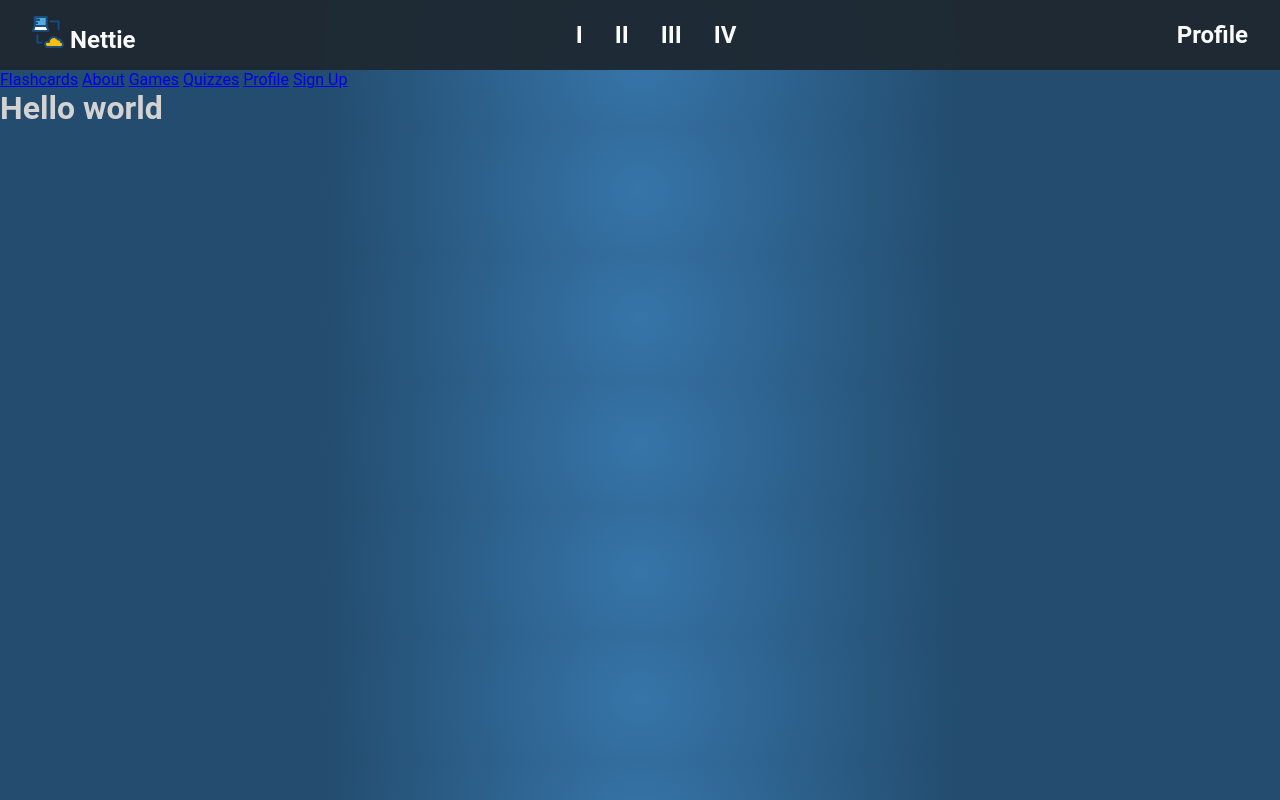
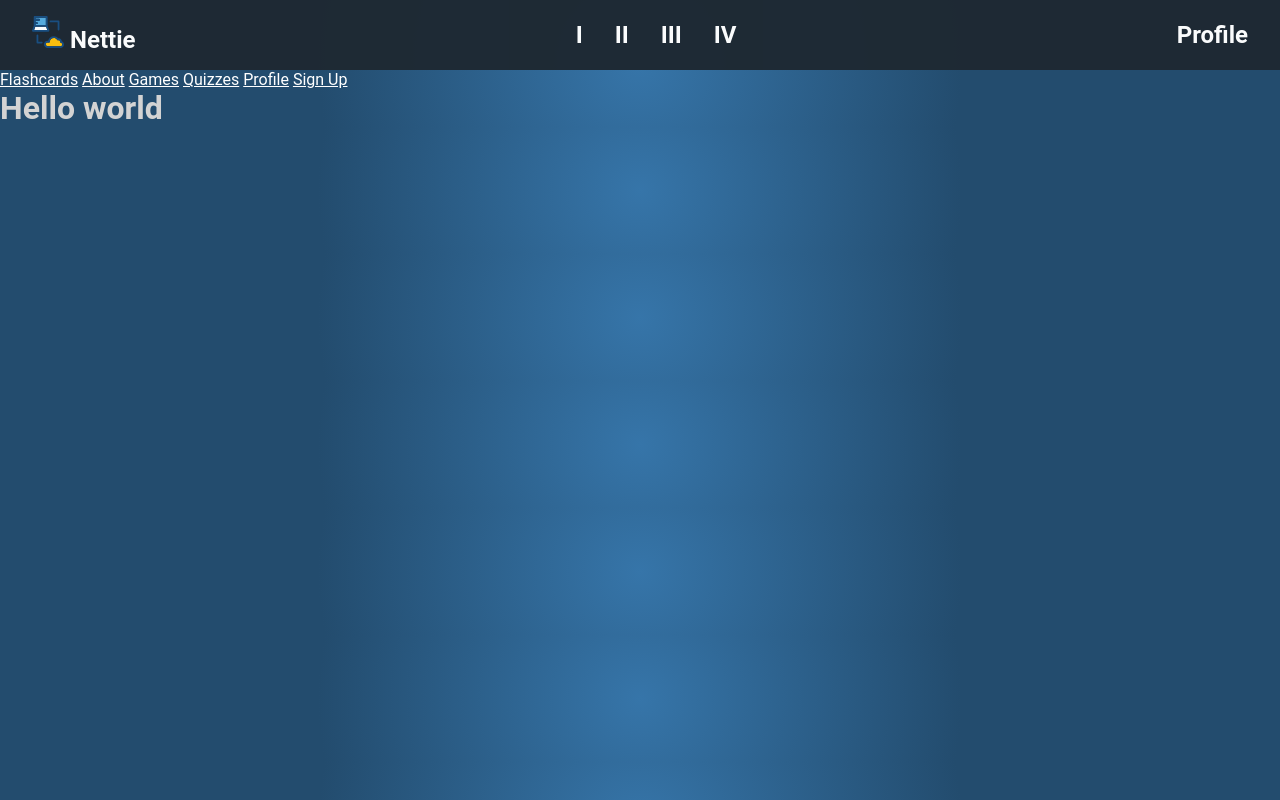
Before and after one commit to WSC-Nettie-Owners/wscnettie, a SvelteKit app: page / in a window 1280 px wide. Built offline with nearby package versions, Linux system fonts and the light colour scheme.

Commit message:
changing the link colors

```diff
--- a/src/routes/+page.svelte
+++ b/src/routes/+page.svelte
@@ -5,3 +5,9 @@
 <a href="/profile">Profile</a>
 <a href="/signup">Sign Up</a>
 <h1>Hello world</h1>
+
+<style>
+    a {
+        color: white;
+    }
+</style>
```
